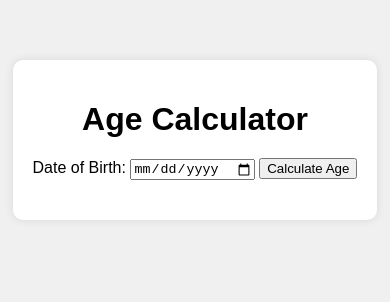
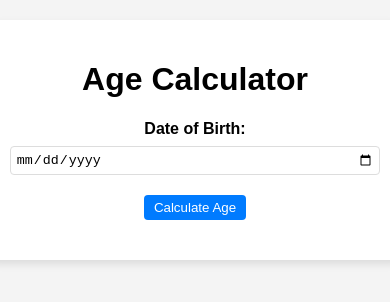
Before and after one commit to PremVishal-0/Age-Calculator, a plain HTML site: page index.html in a window 390 px wide. Shown: the part 282-584 px from the top of the page. Drawn offline with Linux system fonts and the light colour scheme.

Commit message:
Update style.css

```diff
--- a/style.css
+++ b/style.css
@@ -1,30 +1,93 @@
 body {
     font-family: Arial, sans-serif;
+    background-color: #f4f4f4;
+    margin: 0;
+    padding: 0;
     display: flex;
     justify-content: center;
     align-items: center;
     height: 100vh;
-    background-color: #f0f0f0;
-    margin: 0;
+    flex-direction: column;
 }
 
 .container {
-    background-color: white;
+    background: white;
     padding: 20px;
-    border-radius: 10px;
-    box-shadow: 0 0 10px rgba(0, 0, 0, 0.1);
+    border-radius: 8px;
+    box-shadow: 0 4px 8px rgba(0, 0, 0, 0.1);
+    width: 80%;
+    max-width: 400px;
     text-align: center;
-}
-
-h1 {
-    margin-bottom: 20px;
 }
 
 .calculator {
     margin-bottom: 20px;
 }
 
+label {
+    display: block;
+    margin-bottom: 8px;
+    font-weight: bold;
+}
+
+input[type="date"] {
+    border: 1px solid #ddd;
+    border-radius: 4px;
+    padding: 8px;
+    width: 100%;
+    box-sizing: border-box;
+    margin-bottom: 20px;
+}
+
+button {
+    background-color: #007bff;
+    border: none;
+    color: white;
+    padding: 10px 20px;
+    border-radius: 4px;
+    cursor: pointer;
+}
+
+button:hover {
+    background-color: #0056b3;
+}
+
+.result {
+    margin-top: 20px;
+}
+
 #result {
-    font-size: 1.2em;
-    color: #333;
+    font-size: 24px;
+    font-weight: bold;
 }
+
+#result-message {
+    font-size: 18px;
+    color: #666;
+}
+
+/* Responsive design */
+
+@media (max-width: 768px) {
+    .container {
+        width: 90%;
+    }
+}
+
+@media (max-width: 480px) {
+    .container {
+        width: 95%;
+    }
+    input[type="date"] {
+        padding: 5px;
+    }
+    button {
+        padding: 5px 10px;
+    }
+    #result {
+        font-size: 20px;
+    }
+    #result-message {
+        font-size: 16px;
+    }
+}
```
